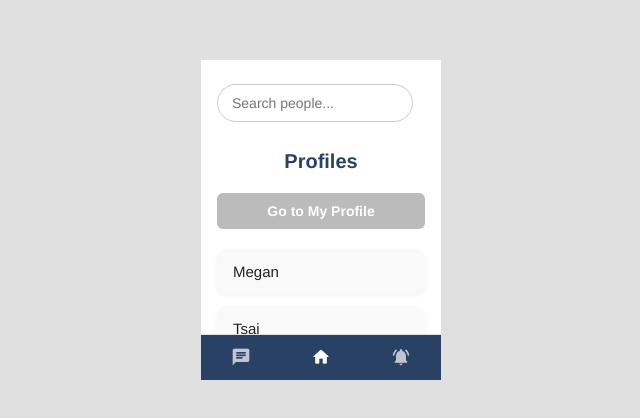
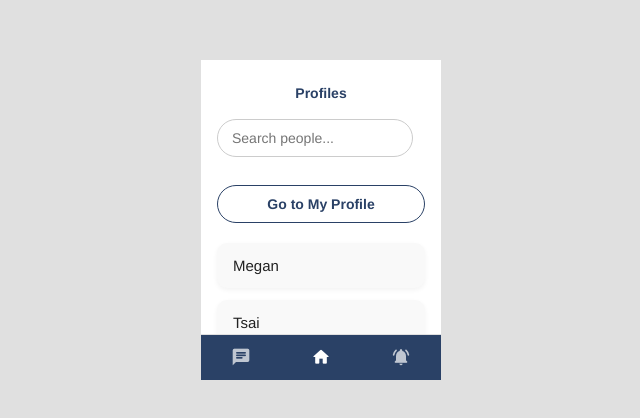
Before and after one commit to mch-cloudmosa-team4/mch-2025-cloudmosa, a Vue app in the folder frontend/: page /profile in a window 1280 px wide. Shown: the part 180-598 px from the top of the page, without its empty margins (319-959 px from the left). Built offline with nearby package versions, Linux system fonts and the light colour scheme.

Commit message:
ProfileList formatting

```diff
--- a/frontend/src/views/ProfileList.vue
+++ b/frontend/src/views/ProfileList.vue
@@ -1,5 +1,6 @@
 <template>
   <main>
+    <h1>Profiles</h1>
     <div class="filters">
       <input
         type="text"
@@ -7,7 +8,6 @@
         class="search-box"
       />
     </div>
-    <h1>Profiles</h1>
     <button @click="goMe()">Go to My Profile</button>
     <ul>
       <li v-for="p in profiles" :key="p.id">
@@ -53,10 +53,9 @@ main {
 
 /* 標題 */
 h1 {
-  font-size: 20px;
+  font-size: 14px;
   font-weight: 700;
   text-align: center;
-  margin: 20px 0;
   color: #2a4166;
 }
 
@@ -89,11 +88,11 @@ button {
   padding: 10px 14px;
   font-size: 14px;
   border: none;
-  border-radius: 6px;
-  background: rgb(42, 65, 102);
-  color: white;
+  border-radius: 25px;
+  color: rgb(44, 52, 70);
+  background-color: white;
   cursor: pointer;
-  transition: background 0.2s ease, transform 0.1s ease;
+  transition: transform 0.1s ease;
 }
 
 button:hover {
@@ -106,6 +105,16 @@ main > button {
   display: block;
   margin: 10px auto;
   font-weight: 600;
+  background: white;  /* 改成白色背景 */
+  color: #2a4166;     /* 深藍字色，避免跟背景同色 */
+  border: 1px solid #ccc; /* 給邊框讓它不會看起來消失 */
+  border-width: 1.5px;
+  border-color: #2a4166;
+}
+
+main > button:hover {
+  background: #2a4166; /* hover 時變成深藍 */
+  color: white;        /* 文字改成白色 */
 }
 
 /* Profile 列表 */
@@ -142,10 +151,6 @@ li button:hover {
 main > button:last-of-type {
   margin-top: 20px;
   width: 100%;
-  background: #bbb;
 }
 
-main > button:last-of-type:hover {
-  background: #999;
-}
 </style>
```
